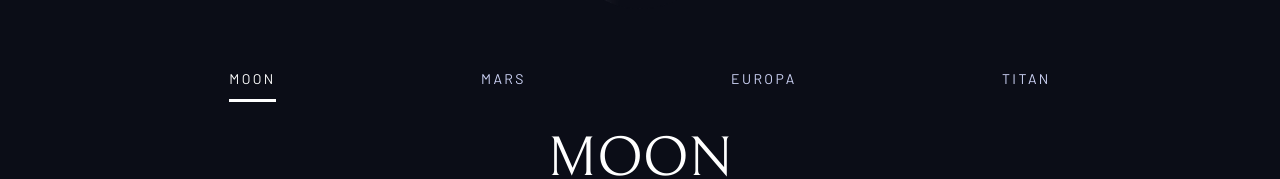
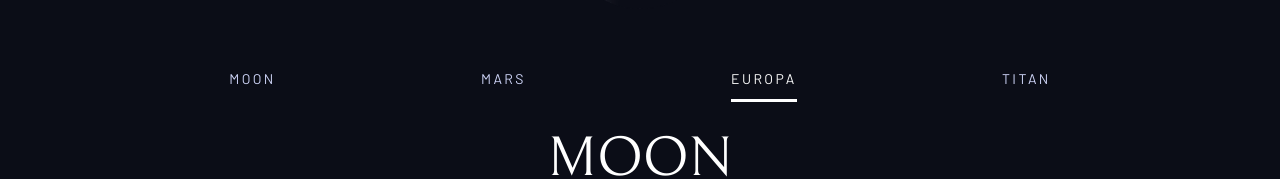
Before and after one commit to briangesteban/space-tourism-website, a React (Vite) app: page /destination/europa in a window 1280 px wide. Shown: the part 323-502 px from the top of the page. Built offline with nearby package versions, Linux system fonts and the light colour scheme.

Commit message:
Update links redirect function on Destination Page

```diff
--- a/src/App.tsx
+++ b/src/App.tsx
@@ -1,6 +1,6 @@
+import { BrowserRouter, Routes, Route, Navigate } from "react-router-dom";
 import { useSelector } from "react-redux";
 import { RootState } from "./utils/redux/state/store";
-import { BrowserRouter, Routes, Route, Navigate } from "react-router-dom";
 import { NavigationBar } from "./components/NavigationBar/NavigationBar";
 import { HomePage } from "./pages/HomePage";
 import { DestinationPage } from "./pages/DestinationPage/DestinationPage";
--- a/src/components/DestinationContent/DestinationContent.tsx
+++ b/src/components/DestinationContent/DestinationContent.tsx
@@ -1,9 +1,43 @@
-import { Link } from "react-router-dom";
+import { Link, Navigate, useParams } from "react-router-dom";
+import data from "../../data/data.json";
 import MoonImagePng from "../../assets/destination/image-moon.png";
 import MoonImageWebp from "../../assets/destination/image-moon.webp";
 import "./DestinationContent.scss";
 
+interface IDestinationsData {
+  name: string;
+  images: {
+    png: string;
+    webp: string;
+  };
+  description: string;
+  distance: string;
+  travel: string;
+}
+
+interface IDestinations {
+  name: string;
+  images: {
+    png: string;
+    webp: string;
+  };
+  description: string;
+  distance: string;
+  travel: string;
+}
+
 const DestinationContent = () => {
+  const { loc: URL_PARAM } = useParams();
+  const destinationsData: IDestinationsData[] = data.destinations;
+  const destinations: IDestinations | undefined = destinationsData.find(
+    (destination) => destination.name.toLowerCase() === URL_PARAM
+  );
+
+  // Redirect to Not Found Page
+  if (!destinations) {
+    return <Navigate to="not-found" />;
+  }
+
   return (
     <section className="destination">
       <h2 className="destination__page-title">
@@ -20,17 +54,42 @@ const DestinationContent = () => {
         <div className="destination__nav">
           <Link
             to="/destination/moon"
-            className="destination__nav-link destination__nav-link--active"
+            className={
+              URL_PARAM === "moon"
+                ? "destination__nav-link destination__nav-link--active"
+                : "destination__nav-link"
+            }
           >
             Moon
           </Link>
-          <Link to="/destination/mars" className="destination__nav-link">
+          <Link
+            to="/destination/mars"
+            className={
+              URL_PARAM === "mars"
+                ? "destination__nav-link destination__nav-link--active"
+                : "destination__nav-link"
+            }
+          >
             Mars
           </Link>
-          <Link to="/destination/europa" className="destination__nav-link">
+          <Link
+            to="/destination/europa"
+            className={
+              URL_PARAM === "europa"
+                ? "destination__nav-link destination__nav-link--active"
+                : "destination__nav-link"
+            }
+          >
             Europa
           </Link>
-          <Link to="/destination/titan" className="destination__nav-link">
+          <Link
+            to="/destination/titan"
+            className={
+              URL_PARAM === "titan"
+                ? "destination__nav-link destination__nav-link--active"
+                : "destination__nav-link"
+            }
+          >
             Titan
           </Link>
         </div>
--- /dev/null
+++ b/src/utils/redux/state/slices/currentPath.tsx
@@ -0,0 +1,22 @@
+import { createSlice, PayloadAction } from "@reduxjs/toolkit";
+
+interface ICurrentPath {
+  value: string;
+}
+
+const initialState: ICurrentPath = {
+  value: "/",
+};
+
+const currentPath = createSlice({
+  name: "currentPath",
+  initialState,
+  reducers: {
+    update: (state, action: PayloadAction<string>) => {
+      state.value = action.payload;
+    },
+  },
+});
+
+export const { update } = currentPath.actions;
+export default currentPath.reducer;
--- a/src/utils/redux/state/store.tsx
+++ b/src/utils/redux/state/store.tsx
@@ -1,8 +1,9 @@
 import { configureStore } from "@reduxjs/toolkit";
 import isNavOpen from "./slices/isNavOpen";
+import currentPath from "./slices/currentPath";
 
 export const store = configureStore({
-  reducer: { isNavOpen },
+  reducer: { isNavOpen, currentPath },
 });
 
 export type RootState = ReturnType<typeof store.getState>;
```
